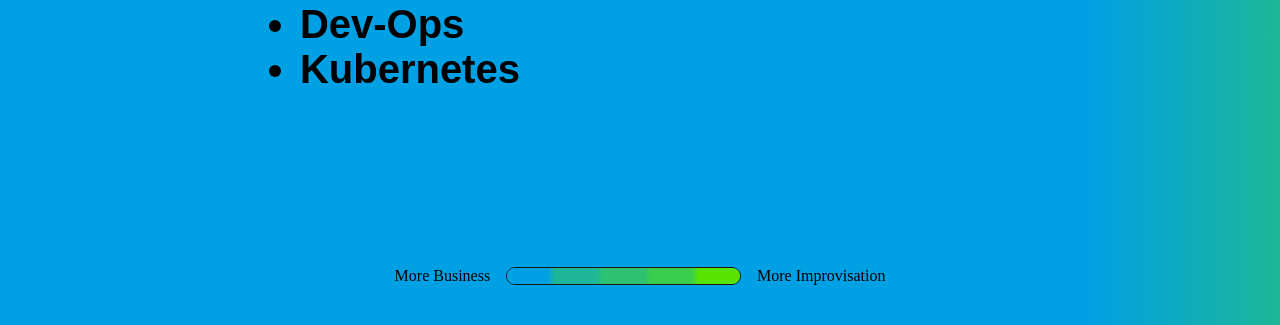
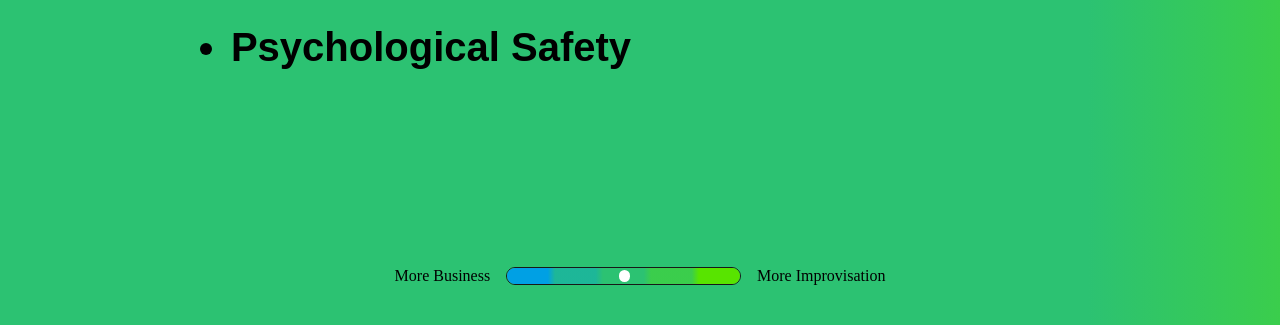
Before and after one commit to H3rby7/advance, a website: page index.html in a window 1280 px wide. Shown: the part 475-800 px from the top of the page. Drawn offline with Linux system fonts and the light colour scheme.

Commit message:
slider with DOT

```diff
--- a/index.html
+++ b/index.html
@@ -84,4 +84,5 @@
       </div>
     </div>
   </div>
+  <script src="scripts.js"></script>
 </body>
--- /dev/null
+++ b/scripts.js
@@ -0,0 +1,16 @@
+(() => {
+  console.log("Scripts loading...");
+  const sliders = document.getElementsByClassName("slider__navlink");
+  for (let i = 0; i < sliders.length; i++) {
+    const element = sliders[i];
+    element.addEventListener("click", () => {
+      for (let o = 0; o < sliders.length; o++) {
+        sliders[o].classList.remove("active");
+      }
+      element.classList.add("active");
+    });
+  }
+  //TODO: set to whatever the URI has
+  console.warn("Setting slider to middle");
+  sliders[2].click();
+})();
--- a/slider.css
+++ b/slider.css
@@ -13,12 +13,13 @@ body {
   display: flex;
   align-items: center;
   justify-content: center;
-  height: 100%;
+  height: 800px;
+  width: 100vw;
 }
 
 .slider {
-  width: 100vw;
-  height: 100vh;
+  width: 100%;
+  height: 100%;
   overflow: hidden;
   position: relative;
 }
@@ -123,6 +124,7 @@ a.slide__next,
   display: inline-block;
   height: 100%;
   width: 3em;
+  position: relative;
 }
 
 .slider__navlink:last-child {
@@ -134,3 +136,15 @@ a.slide__next,
   border-top-left-radius: var(--slider-height);
   border-bottom-left-radius: var(--slider-height);
 }
+
+.slider__navlink.active::after {
+  display: inline-block;
+  content: "";
+  background-color: white;
+  position: absolute;
+  width: 0.7em;
+  height: 0.7em;
+  border-radius: 50%;
+  top: 0.15em;
+  left: 1em;
+}
```
